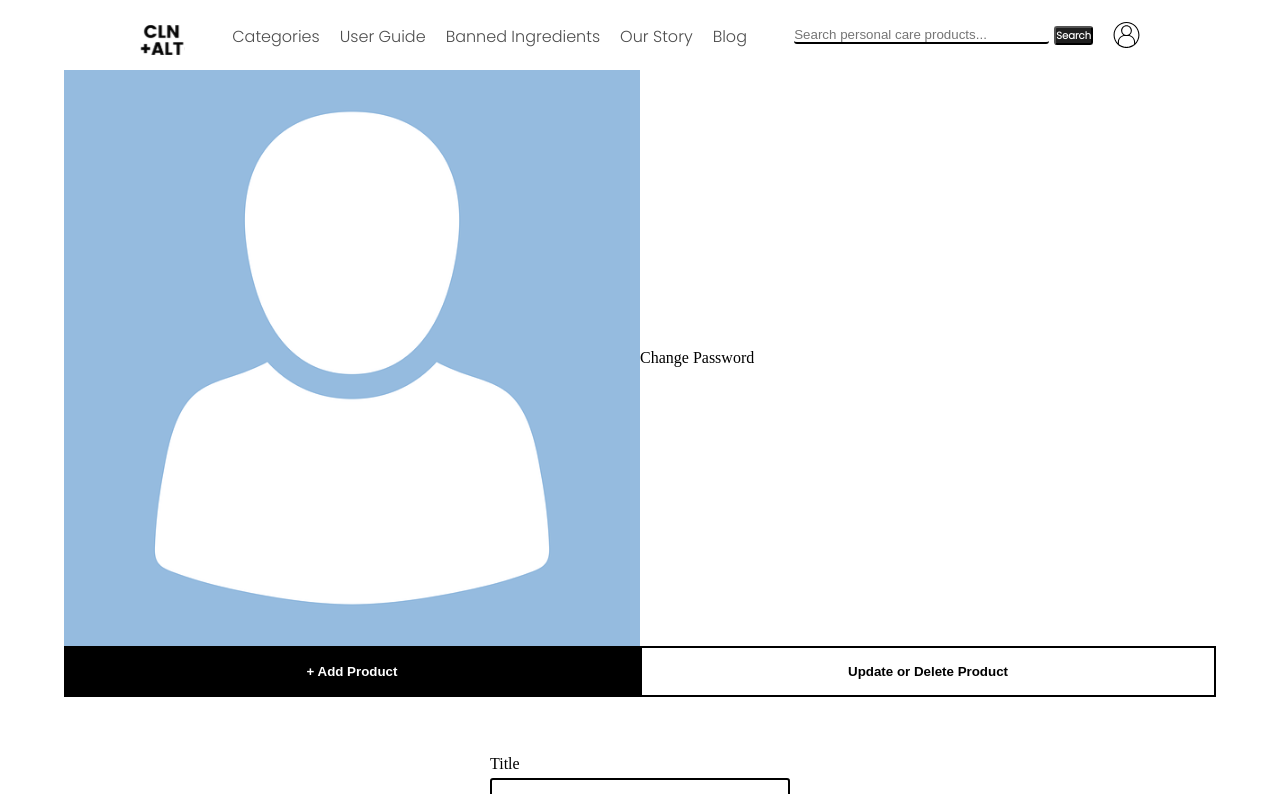
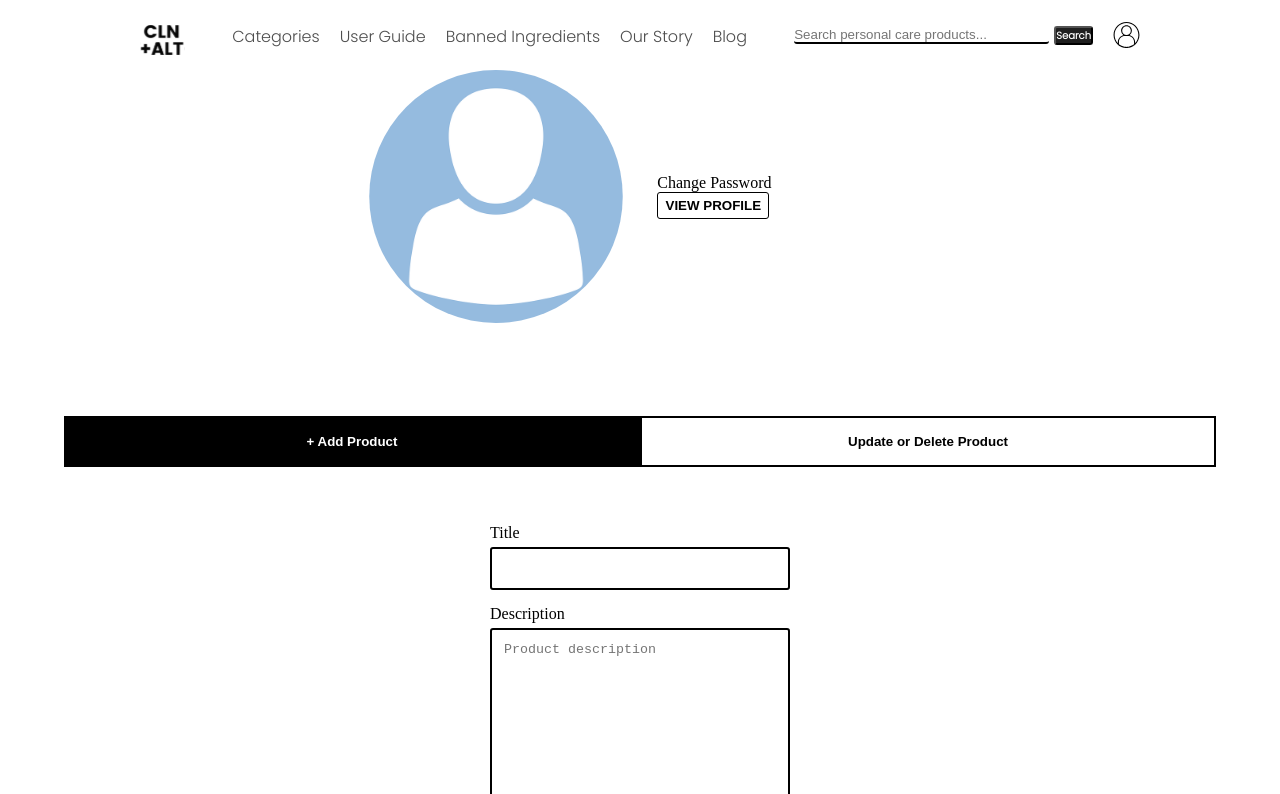
Before and after one commit to kristinadurant/CLN-ALT, a React (Create React App) app in the folder client/: page /admin/1 in a window 1280 px wide. Shown: the top 794 px of the page. Built offline with nearby package versions, Linux system fonts and the light colour scheme; no server answers; sample sign-in values are in the browser's storage.

Commit message:
adding buttons for admin page

```diff
--- a/client/src/components/LogOut.jsx
+++ b/client/src/components/LogOut.jsx
@@ -25,11 +25,18 @@ const LogOut = () => {
     setPopSignUp(false);
     history.push(`/profile/${currentUser._id}`);
   };
+  const handleRedirectAdmin = () => {
+    setPopSignUp(false);
+    history.push(`/admin/${currentUser._id}`);
+  };
 
   return (
     <div className="logout container">
       <h6>{currentUser?.name}</h6>
       <button onClick={handleRedirect}>GO TO PROFILE</button>
+      {currentUser.admin && (
+        <button onClick={handleRedirectAdmin}>MANAGE PRODUCTS</button>
+      )}
       <button onClick={handleLogOut}>LOGOUT</button>
     </div>
   );
--- a/client/src/index.css
+++ b/client/src/index.css
@@ -5,6 +5,7 @@ body {
 #root {
   position: relative;
   min-height: 100vh;
+  padding-bottom: 100px;
 }
 /*=========================
 ==========================
@@ -314,14 +315,17 @@ li.ingredient strong {
 /*=========================
     PROFILE PAGE
 ============================*/
-#profile .userContainer {
+#profile .userContainer,
+#admin .userContainer {
   margin: 0 auto 8%;
   width: 50%;
 }
-#profile .userContainer > div {
+#profile .userContainer > div,
+#admin .userContainer > div {
   padding: 0 3%;
 }
-#profile .userContainer img {
+#profile .userContainer img,
+#admin .userContainer img {
   border-radius: 100%;
   padding: 0 3%;
 }
--- a/client/src/pages/Admin.jsx
+++ b/client/src/pages/Admin.jsx
@@ -1,11 +1,17 @@
 import React, { useState, useContext, useEffect } from 'react';
 import { AppContext } from '../context/AppContext';
+import { useHistory } from 'react-router-dom';
 import AddProduct from '../components/AddProduct';
 import SearchProducts from '../components/SearchProducts';
 
 const Admin = () => {
   const { setPopSignUp, currentUser } = useContext(AppContext);
+  const history = useHistory();
   const [tab2, setTab2] = useState(true);
+  const handleRedirect = () => {
+    setPopSignUp(false);
+    history.push(`/profile/${currentUser._id}`);
+  };
 
   return (
     <div id="admin" className="inner">
@@ -20,6 +26,9 @@ const Admin = () => {
           <a className="block" onClick={(e) => setPopSignUp('resetPassword')}>
             Change Password
           </a>
+          <button className="button" onClick={handleRedirect}>
+            VIEW PROFILE
+          </button>
         </div>
       </div>
       <div className="tabs">
--- a/client/src/pages/Profile.jsx
+++ b/client/src/pages/Profile.jsx
@@ -1,15 +1,21 @@
 import React, { useState, useContext, useEffect } from 'react';
 import { useParams } from 'react-router-dom';
 import { AppContext } from '../context/AppContext';
+import { useHistory } from 'react-router-dom';
 import ReviewsProfilePage from '../components/ReviewsProfilePage';
 import Favorites from '../components/Favorites';
 import axios from 'axios';
 
 const Profile = () => {
   const { id } = useParams();
-  const { setPopSignUp } = useContext(AppContext);
+  const { setPopSignUp, currentUser } = useContext(AppContext);
+  const history = useHistory();
   const [tab2, setTab2] = useState(true);
   const [profile, setProfile] = useState(null);
+  const handleRedirectAdmin = () => {
+    setPopSignUp(false);
+    history.push(`/admin/${currentUser._id}`);
+  };
 
   useEffect(() => {
     axios
@@ -38,6 +44,11 @@ const Profile = () => {
           <a className="block" onClick={(e) => setPopSignUp('resetPassword')}>
             Change Password
           </a>
+          {currentUser?.admin && (
+            <button className="button" onClick={handleRedirectAdmin}>
+              MANAGE PRODUCTS
+            </button>
+          )}
         </div>
       </div>
       <div className="tabs">
```
